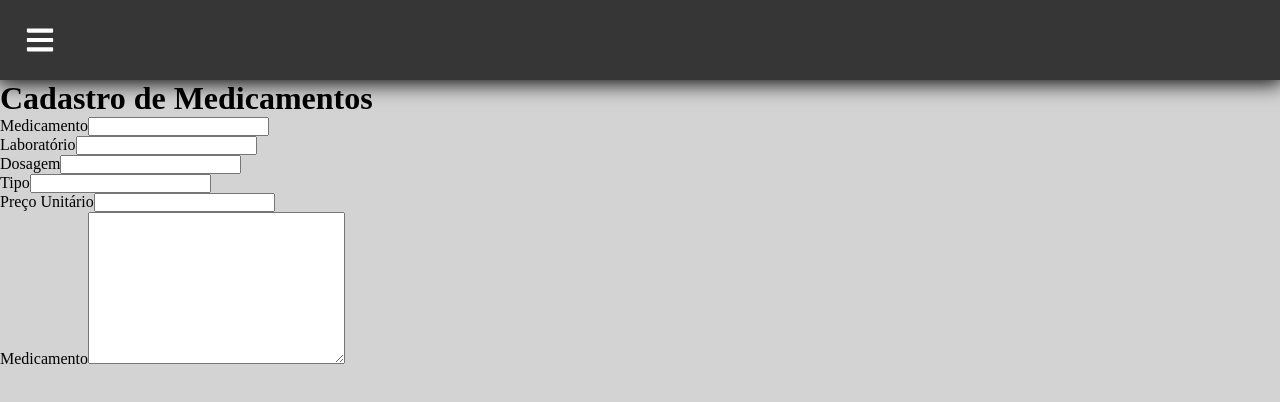
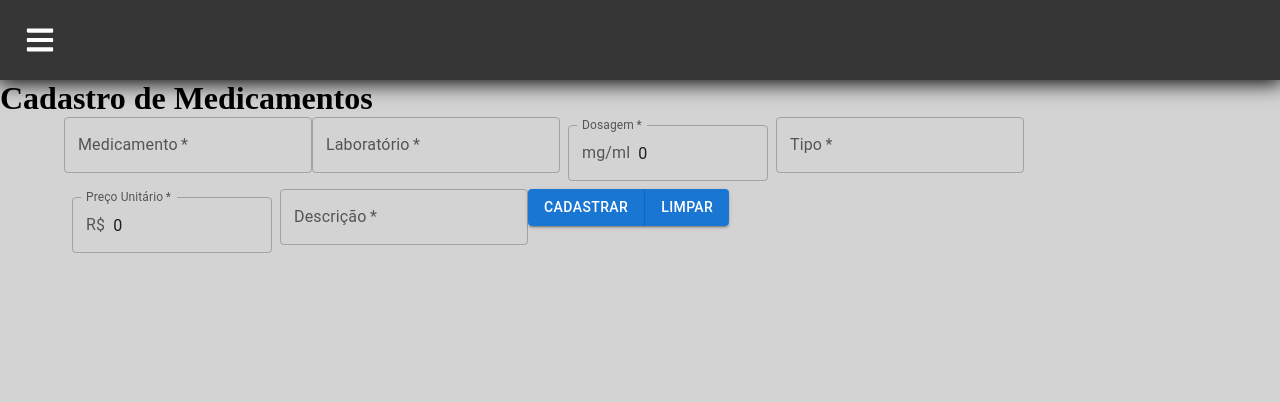
Before and after one commit to netoacpn/pharmasystem, a React (Vite) app: page /cadastro-medicamento in a window 1280 px wide. Shown: the top 402 px of the page. Built offline with nearby package versions, Linux system fonts and the light colour scheme.

Commit message:
:sparkles: feat: Página de Cadastro de Medicamentos

```diff
--- a/src/components/cadmedform/index.jsx
+++ b/src/components/cadmedform/index.jsx
@@ -1,34 +1,58 @@
-function Form(){
+import React from "react"
+import { useContext,useState } from "react"
+import { MedicamentosContext } from "../../context/MedicamentosContext"
+import { Container, TextField, ButtonGroup, Button, InputAdornment } from "@mui/material"
+
+function FormularioNovoMedicamento(){
+
+  const {AdicionarMedicamento} = useContext(MedicamentosContext)
+
+  const [medicamento, setMedicamento] = useState("")
+  const [laboratorio, setLaboratorio] = useState("")
+  const [dosagem, setDosagem] = useState(0)
+  const [tipo, setTipo] = useState("")
+  const [preco, setPreco] = useState(0)
+  const [descricao, setDescricao] = useState("")
+
+  const handleSubmit = (e) => {
+    e.preventDefault()
+
+    AdicionarMedicamento(medicamento, laboratorio, dosagem, tipo, preco, descricao)
+    setMedicamento("")
+    setLaboratorio("")
+    setDosagem(0)
+    setTipo("")
+    setPreco(0)
+    setDescricao("")
+  }
+
+  const handleReset = () => {
+    setMedicamento("")
+    setLaboratorio("")
+    setDosagem(0)
+    setTipo("")
+    setPreco(0)
+    setDescricao("")
+  }
+
   return(
     <>
-      <form action="submit">
-        <div>
-          <label htmlFor="Name">Medicamento</label>
-          <input type="text" name="name" id="name" />
-        </div>
-        <div>
-          <label htmlFor="Laboratorio">Laboratório</label>
-          <input type="text" name="laboratorio" id="laboratorio" />
-        </div>
-        <div>
-          <label htmlFor="Dosagem">Dosagem</label>
-          <input type="number" name="dosagem" id="dosagem" />
-        </div>
-        <div>
-          <label htmlFor="Tipo">Tipo</label>
-          <input type="text" name="tipo" id="tipo" />
-        </div>
-        <div>
-          <label htmlFor="Name">Preço Unitário</label>
-          <input type="number" name="preco" id="preco" />
-        </div>
-        <div>
-          <label htmlFor="Name">Medicamento</label>
-          <textarea name="descricao" id="descricao" cols="30" rows="10"></textarea>
-        </div>
-      </form>
+      <Container >
+        <form onSubmit={handleSubmit} onReset={handleReset}>
+        <TextField required id="outlined-required" label="Medicamento" value={medicamento} onChange={(e) => setMedicamento(e.target.value)}/>
+        <TextField required id="outlined-required" label="Laboratório" value={laboratorio} onChange={(e) => setLaboratorio(e.target.value)}/>
+        <TextField required id="outlined-start-adornment" sx={{m: 1, width: '25ch'}} InputProps={{startAdornment: <InputAdornment position="start">mg/ml</InputAdornment>}} label="Dosagem" value={dosagem} onChange={(e) => setDosagem(Number(e.target.value))}/>
+        <TextField required id="outlined-required" label="Tipo" value={tipo} onChange={(e) => setTipo(e.target.value)}/>
+        <TextField required id="outlined-start-adornment" sx={{m: 1, width: '25ch'}} InputProps={{startAdornment: <InputAdornment position="start">R$ </InputAdornment>}} label="Preço Unitário" value={preco} onChange={(e) => setPreco(Number(e.target.value))}/>
+        <TextField required id="outlined-required" label="Descrição" value={descricao} onChange={(e) => setDescricao(e.target.value)}/>
+        <ButtonGroup variant="contained" aria-label="outlined primary button group">
+          <Button type="submit" color="primary">Cadastrar</Button>
+          <Button type="reset" color="primary">Limpar</Button>
+        </ButtonGroup>
+        </form>
+      </Container>
     </>
   )
 }
 
-export { Form }
+export { FormularioNovoMedicamento }
--- a/src/components/sidebar/index.jsx
+++ b/src/components/sidebar/index.jsx
@@ -24,7 +24,7 @@ function Sidebar({ active }){
         <SidebarItem to="/" Icon={FaHome} Text="Home" />
         <SidebarItem to="/mapa" Icon={FaMapMarkedAlt} Text="Mapa" />
         <SidebarItem to="/cadastro-farmacia" Icon={FaRegBuilding} Text="Cadastro de Farmácia" />
-        <SidebarItem to="/lista-medicamento" Icon={FaListOl} Text="Lista de Medicamentos" />
+        <SidebarItem to="/lista-medicamentos" Icon={FaListOl} Text="Lista de Medicamentos" />
         <SidebarItem to="/cadastro-medicamento" Icon={FaMedkit} Text="Cadastro de Medicamento" />
       </Content>
     </Container>
--- /dev/null
+++ b/src/context/MedicamentosContext.jsx
@@ -0,0 +1,36 @@
+import { createContext, useState } from "react";
+
+export const MedicamentosContext = createContext()
+
+export const MedicamentosContextProvider = ({children}) => {
+  const [listaMedicamentos, setListaMedicamentos] = useState([])
+
+  const AdicionarMedicamento = (medicamento, laboratorio, dosagem, tipo, preco, descricao) => {
+    if(medicamento.length == "" || laboratorio.length == "" || dosagem != Number, tipo.length == "" || preco == 0 || descricao == ""){
+      alert("Campos não preenchidos corretamente.")
+      return
+    }
+
+    const novoMedicamento = {
+      id: listaMedicamentos.length + 1,
+      medicamento: medicamento,
+      laboratorio: laboratorio,
+      dosagem: dosagem,
+      tipo: tipo,
+      preco: preco,
+      descricao: descricao
+    }
+
+    const novaLista = [...listaMedicamentos, novoMedicamento]
+    localStorage.setItem("listaMedicamentos", JSON.stringify(novaLista))
+    setListaMedicamentos(novaLista)
+    alert("Medicamento Cadastrado com sucesso!")
+    console.log(novaLista)
+  }
+
+  return(
+    <MedicamentosContext.Provider value={{listaMedicamentos, AdicionarMedicamento}}>
+      {children}
+    </MedicamentosContext.Provider>
+  )
+}
--- a/src/pages/cadastro de medicamento/index.jsx
+++ b/src/pages/cadastro de medicamento/index.jsx
@@ -1,13 +1,16 @@
+import { MedicamentosContextProvider } from "../../context/MedicamentosContext"
 import { Header } from "../../components/header"
-import { Form } from "../../components/cadmedform"
+import { FormularioNovoMedicamento } from "../../components/cadmedform"
 
 
 function CadastroMedicamento(){
   return(
     <>
-      <Header />
-      <h1>Cadastro de Medicamentos</h1>
-      <Form />
+      <MedicamentosContextProvider>
+        <Header />
+        <h1>Cadastro de Medicamentos</h1>
+        <FormularioNovoMedicamento />
+      </MedicamentosContextProvider>
     </>
   )
 }
```
Also changed, not shown: src/components/cardmedicamento/index.jsx (added, +9 -0 lines).
